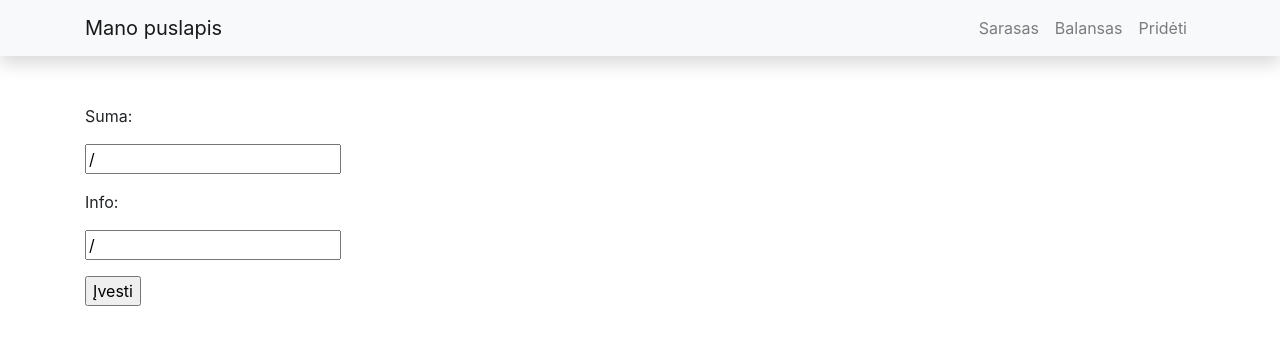
After one commit to DonatasNoreika/14_biudzetas_flask, a Flask app: template templates/redaguoti.html in a window 1280 px wide. The commit adds this page. Shown: the top 345 px of the page. Run offline with Flask 2, Linux system fonts and the light colour scheme; the template is opened without the code that fills it, so the values that code supplies are empty; parts of the project's set-up code (start-up, migrations or seed data) failed here and were passed over; some libraries are stand-ins or nearby versions.

Commit message:
Įdėtas įrašo redagavimas

```diff
--- a/main.py
+++ b/main.py
@@ -48,5 +48,17 @@ def irasas_delete(id):
     db.session.commit()
     return redirect(url_for('sarasas'))
 
+@app.route("/irasas_update/<int:id>", methods=['GET', 'POST'])
+def irasas_update(id):
+    if request.method == "POST":
+        irasas = db.session.query(Irasas).get(id)
+        irasas.suma = request.form['suma']
+        irasas.info = request.form['info']
+        db.session.commit()
+        return redirect(url_for('sarasas'))
+    elif request.method == "GET":
+        irasas = db.session.query(Irasas).get(id)
+        return render_template("redaguoti.html", irasas=irasas)
+
 if __name__ == "__main__":
     app.run(debug=True)
--- /dev/null
+++ b/templates/redaguoti.html
@@ -0,0 +1,10 @@
+{% extends "base.html" %}
+{% block content %}
+<form action="#" method="post">
+    <p>Suma:</p>
+    <p><input type="text" name="suma" value={{irasas.suma}} /></p>
+    <p>Info:</p>
+    <p><input type="text" name="info" value={{irasas.info}} /></p>
+    <p><input type="submit" value="Įvesti"/></p>
+</form>
+{% endblock %}>
--- a/templates/sarasas.html
+++ b/templates/sarasas.html
@@ -4,6 +4,7 @@
 {%for irasas in biudzetas%}
 <p>{{irasas}}</p>
 <a href="{{ url_for('irasas_delete', id=irasas['id']) }}">Ištrinti</a>
+<a href="{{ url_for('irasas_update', id=irasas['id']) }}">Redaguoti</a>
 <hr>
 {% endfor %}
 {% endblock %}
```
Also changed, not shown: biudzetas.db.
